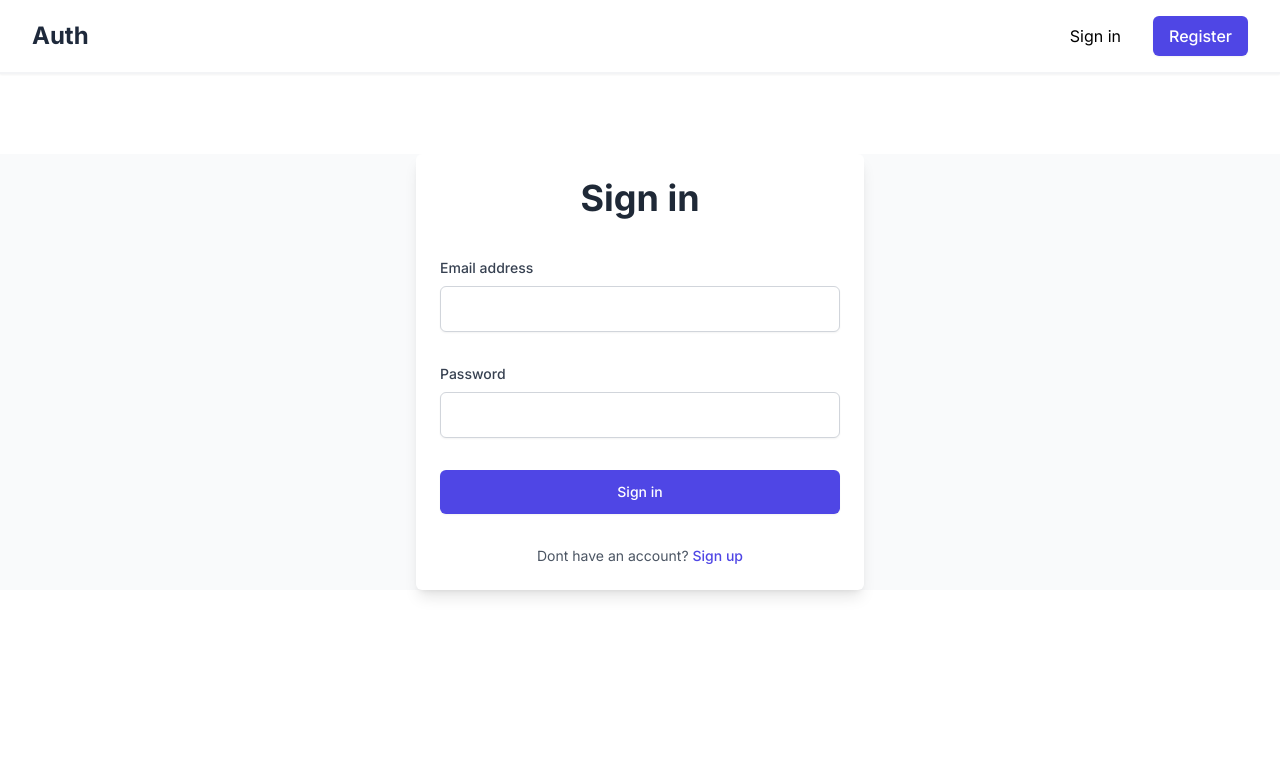
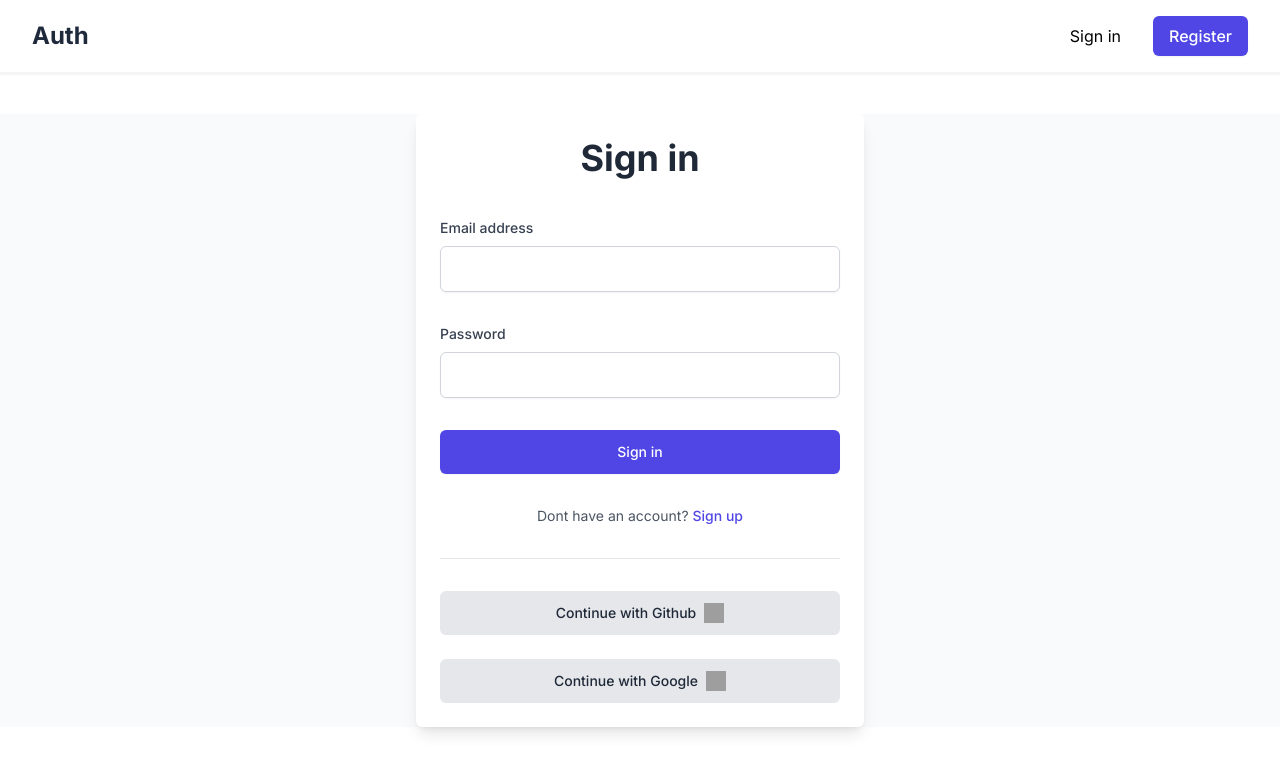
Before and after one commit to Sls0n/next-auth-demo, a Next.js app: page /signin in a window 1280 px wide. Shown: the top 772 px of the page. Built offline with nearby package versions, Linux system fonts and the light colour scheme; no server answers; grey boxes are pictures that could not be loaded.

Commit message:
Add github & google provider + implement signout

```diff
--- a/app/page.tsx
+++ b/app/page.tsx
@@ -3,5 +3,30 @@ import { authOptions } from "@/utils/authOptions"
 import User from "@/components/user/User"
 
 export default async function Page() {
-  return <User />
+  const session = await getServerSession(authOptions)
+
+  return (
+    <>
+      <div className="flex flex-wrap gap-4 items-center justify-center mb-8 mt-4 overflow-auto">
+        <h1 className="text-2xl text-center font-bold text-gray-700 ">
+          Server side session :
+        </h1>
+        <pre className="bg-gray-100 p-4 rounded-md shadow-md text-gray-700 overflow-ellipsis">
+          {JSON.stringify(session)}
+        </pre>
+      </div>
+
+      <div className="w-full h-full flex flex-col items-center justify-center mt-10">
+        <p className="text-center text-gray-700 mb-8">
+          Name : {session?.user?.name}
+        </p>
+        <p className="text-center text-gray-700 mb-8">
+          Email : {session?.user?.email}
+        </p>
+        <img src={session?.user?.image} alt="pfp" className="rounded-md w-40" />
+      </div>
+
+      <User />
+    </>
+  )
 }
--- a/components/form/SignInForm.tsx
+++ b/components/form/SignInForm.tsx
@@ -1,15 +1,27 @@
 "use client"
 
-import { useState } from "react"
+import { useState, useEffect } from "react"
+import { useRouter } from "next/navigation"
 
 import Input from "./Input/Input"
 import Button from "./Input/Button"
 
-import { signIn } from "next-auth/react"
+import { signIn, useSession } from "next-auth/react"
 import { toast } from "react-hot-toast"
 
 export default function Form() {
   const [data, setData] = useState({ email: "", password: "" })
+
+  const router = useRouter()
+
+  const { data: session, status } = useSession()
+
+  useEffect(() => {
+    console.log(session)
+    if (status === "authenticated") {
+      router.push("/")
+    }
+  }, [session])
 
   const loginUser = async (e: React.FormEvent<HTMLFormElement>) => {
     e.preventDefault()
@@ -30,7 +42,7 @@ export default function Form() {
   }
 
   return (
-    <div className="flex justify-center items-center mt-20 bg-gray-50">
+    <div className="flex justify-center items-center mt-10 bg-gray-50">
       <div className="w-full max-w-md p-6 space-y-10 bg-white rounded-md shadow-lg">
         <div>
           <h1 className="text-4xl text-center font-bold text-gray-800">
@@ -87,6 +99,42 @@ export default function Form() {
               </a>
             </p>
           </div>
+          <hr />
+          <div className="flex flex-col gap-6 justify-center">
+            <button
+              onClick={(e) => {
+                e.preventDefault()
+                signIn("github")
+              }}
+              className="flex items-center justify-center w-full px-4 py-3 text-sm font-medium text-gray-800 bg-gray-200 rounded-md hover:bg-gray-300"
+            >
+              {" "}
+              Continue with Github
+              {/* eslint-disable-next-line @next/next/no-img-element */}
+              <img
+                className="w-5 h-5 ml-2"
+                src="https://img.icons8.com/fluency/48/000000/github.png"
+                alt="github"
+              />
+            </button>
+
+            <button
+              onClick={(e) => {
+                e.preventDefault()
+                signIn("google")
+              }}
+              className="flex items-center justify-center w-full px-4 py-3 text-sm font-medium text-gray-800 bg-gray-200 rounded-md hover:bg-gray-300"
+            >
+              {" "}
+              Continue with Google
+              {/* eslint-disable-next-line @next/next/no-img-element */}
+              <img
+                className="w-5 h-5 ml-2"
+                src="https://img.icons8.com/color/48/000000/google-logo.png"
+                alt="github"
+              />
+            </button>
+          </div>
         </form>
       </div>
     </div>
--- a/components/form/SignUpForm.tsx
+++ b/components/form/SignUpForm.tsx
@@ -25,7 +25,7 @@ export default function Form() {
   }
 
   return (
-    <div className="flex justify-center items-center mt-20 bg-gray-50">
+    <div className="flex justify-center items-center mt-10 bg-gray-50">
       <div className="w-full max-w-md p-6 space-y-10 bg-white rounded-md shadow-lg">
         <div>
           <h1 className="text-4xl text-center font-bold text-gray-800">
--- a/components/navbar/Navbar.tsx
+++ b/components/navbar/Navbar.tsx
@@ -1,16 +1,37 @@
 "use client"
-import { useRouter } from "next/navigation"
+import { useSession, signOut } from "next-auth/react"
+import { useState, useEffect } from "react"
 
 export default function NavBar() {
-  const router = useRouter()
+  const { status } = useSession()
+  const [isAuthenticated, setIsAuthenticated] = useState(false)
+  const [isReady, setIsReady] = useState(false)
+
+  useEffect(() => {
+    setIsReady(true)
+    if (status === "authenticated") {
+      setIsAuthenticated(true)
+    }
+  }, [status])
 
   return (
+    <>
+      {isReady && (
         <nav className="relative flex items-center justify-between px-4 py-4 bg-white border-b-2 border-gray-100 shadow-sm sm:px-6 md:px-8">
           <a href="/" className="text-2xl font-bold text-slate-800">
             Auth
           </a>
 
           <div className="flex gap-8 items-center">
+            {isAuthenticated ? (
+              <button
+                onClick={() => signOut()}
+                className="text-lg font-medium text-gray-700"
+              >
+                Sign out{" "}
+              </button>
+            ) : (
+              <>
                 <a href="/signin">Sign in</a>
                 <a
                   href="/signup"
@@ -18,7 +39,11 @@ export default function NavBar() {
                 >
                   Register
                 </a>
+              </>
+            )}
           </div>
         </nav>
+      )}
+    </>
   )
 }
--- a/components/user/User.tsx
+++ b/components/user/User.tsx
@@ -5,12 +5,14 @@ import { useSession } from "next-auth/react"
 export default function User() {
   const { data: session, status } = useSession()
 
-  console.log(session, status)
-
   return (
-    <div className="w-full h-full flex flex-col items-center justify-center mt-10">
-      <h1 className="text-4xl font-bold">User</h1>
-      <pre>{JSON.stringify(session)}</pre>
+    <div className="flex gap-4 items-center justify-center mb-8 mt-4 flex-wrap overflow-auto">
+      <h1 className="text-2xl text-center font-bold text-gray-700">
+        Client side session :
+      </h1>
+      <pre className="bg-gray-100 p-4 rounded-md shadow-md text-gray-700 ">
+        {JSON.stringify(session)}
+      </pre>
     </div>
   )
 }
```
Also changed, not shown: 1 other file (tests, documents, lock files or other folders). Lines whose indentation alone changed are shown as unchanged.
